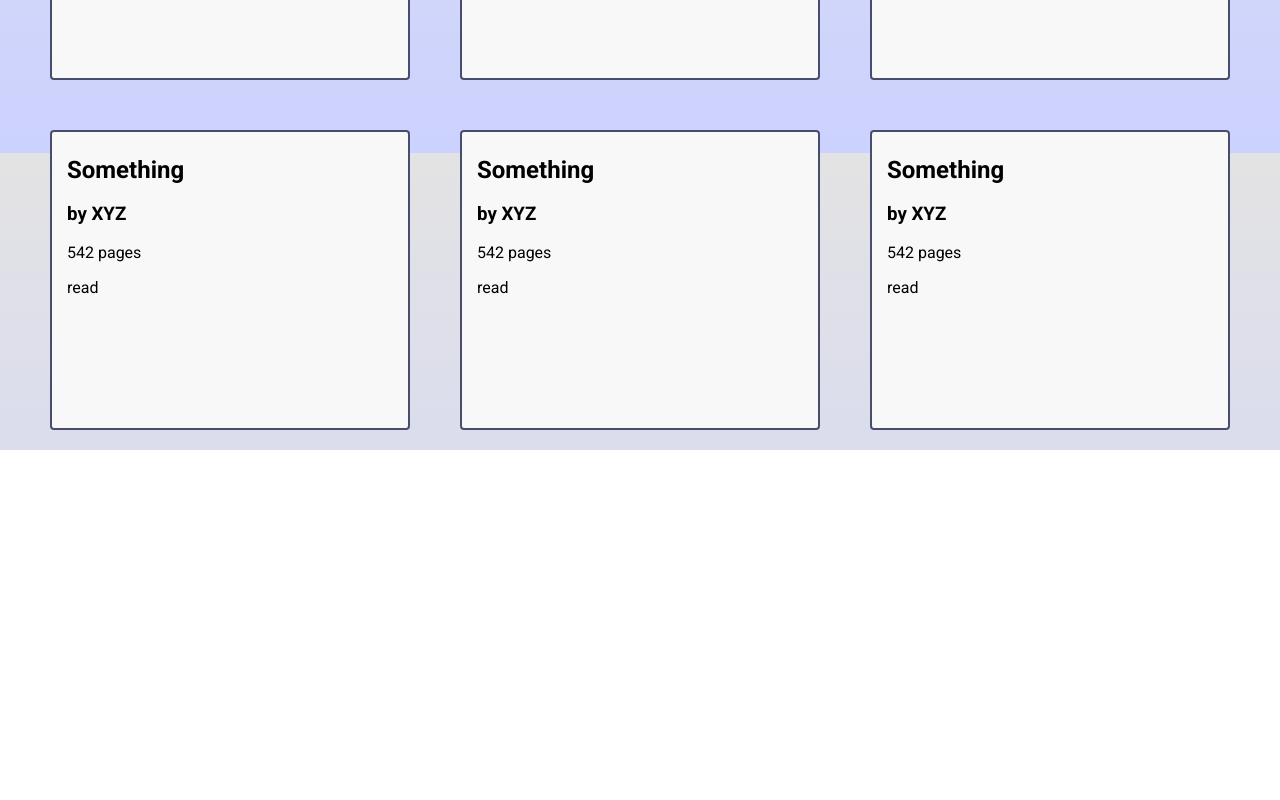
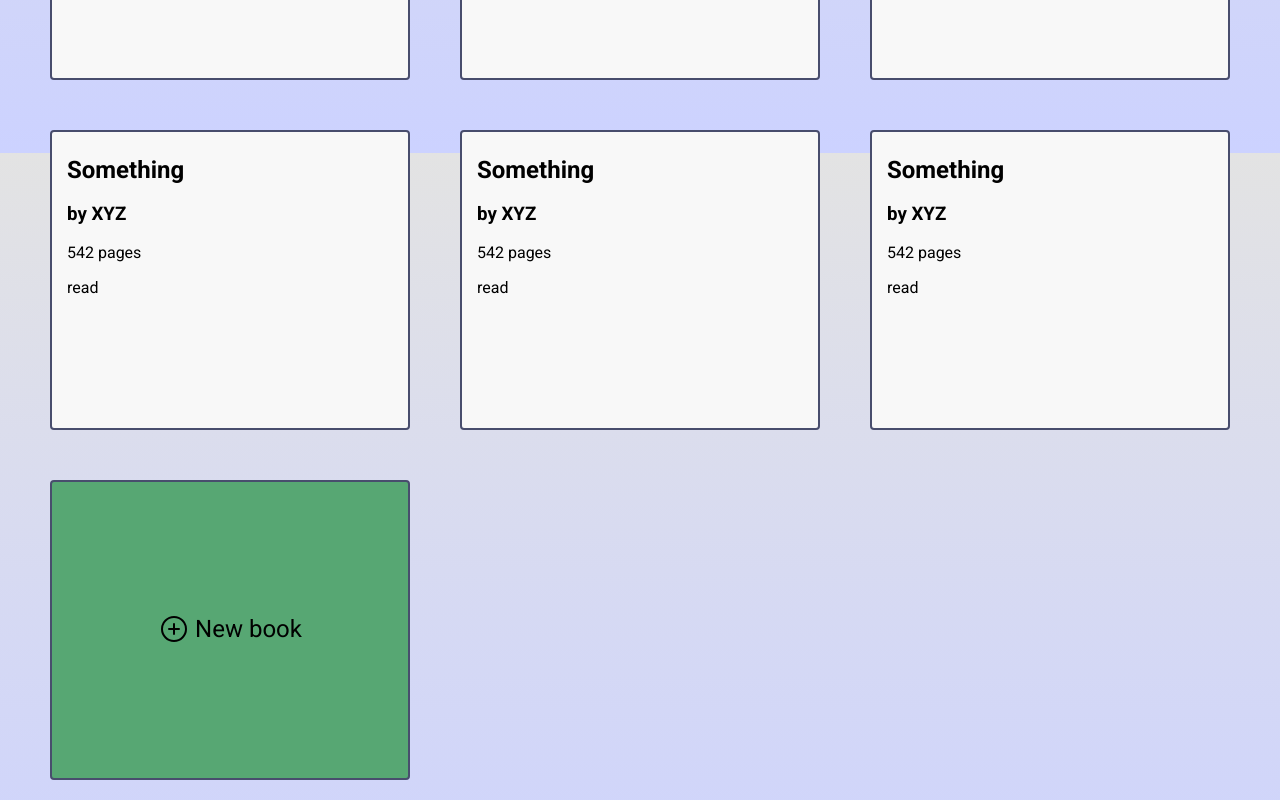
Before and after one commit to Marutovsky/library, a plain HTML site: page index.html in a window 1280 px wide. Shown: the part 647-1447 px from the top of the page. Before the commit the page ends 1097 px from the top, so only its background shows below. Drawn offline with nearby package versions, Linux system fonts and the light colour scheme; a web font is replaced by a local one.

Commit message:
Add New book button

```diff
--- a/css/style.css
+++ b/css/style.css
@@ -37,3 +37,22 @@ h1 {
   border-radius: 4px;
   background-color: #f8f8f8;
 }
+
+#new-book {
+  order: 10;
+  font-size: 1.5rem;
+  height: 300px;
+  background-color: #57a773;
+  border: 2px solid #484d6d;
+  border-radius: 4px;
+  cursor: pointer;
+  display: flex;
+  align-items: center;
+  justify-content: center;
+
+  & ion-icon {
+    font-size: 2rem;
+    padding-bottom: 2px;
+    margin-right: 5px;
+  }
+}
--- a/index.html
+++ b/index.html
@@ -3,6 +3,7 @@
 <head>
   <meta charset="UTF-8">
   <meta name="viewport" content="width=device-width, initial-scale=1.0">
+  <link rel="stylesheet" href="https://fonts.googleapis.com/css2?family=Material+Symbols+Outlined:opsz,wght,FILL,GRAD@24,400,0,0" />
   <link rel="stylesheet" href="css/normalize.css">
   <link rel="stylesheet" href="css/style.css">
   <script src="script.js" defer></script>
@@ -10,6 +11,11 @@
 </head>
 <body>
   <h1>My Library</h1>
-  <div class="content"></div>
+  <div class="content">
+    <button id="new-book"><ion-icon name="add-circle-outline"></ion-icon>New book</button>
+  </div>
+
+  <script type="module" src="https://unpkg.com/ionicons@7.1.0/dist/ionicons/ionicons.esm.js"></script>
+  <script nomodule src="https://unpkg.com/ionicons@7.1.0/dist/ionicons/ionicons.js"></script>
 </body>
 </html>
```
